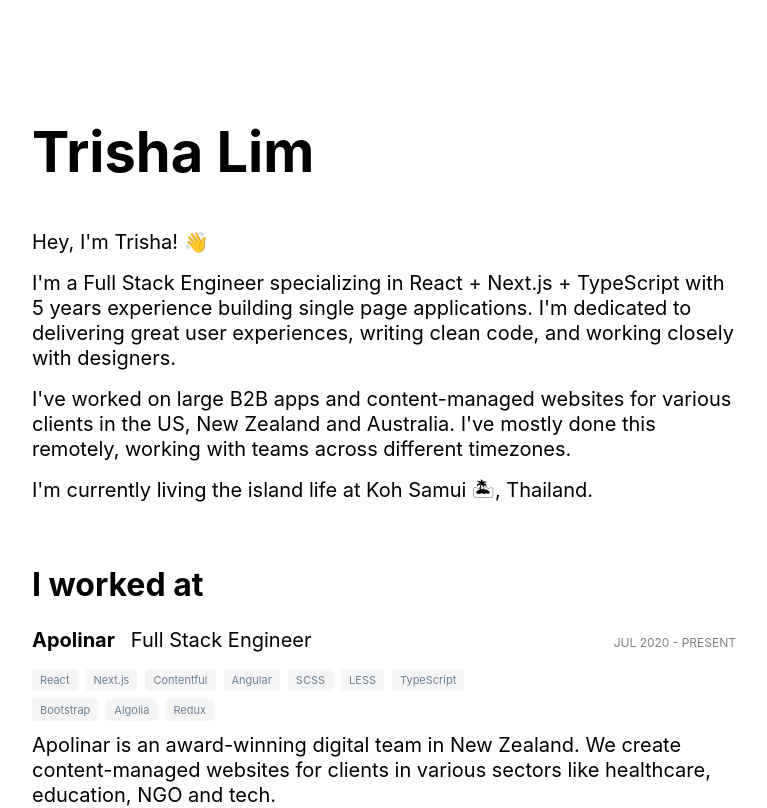
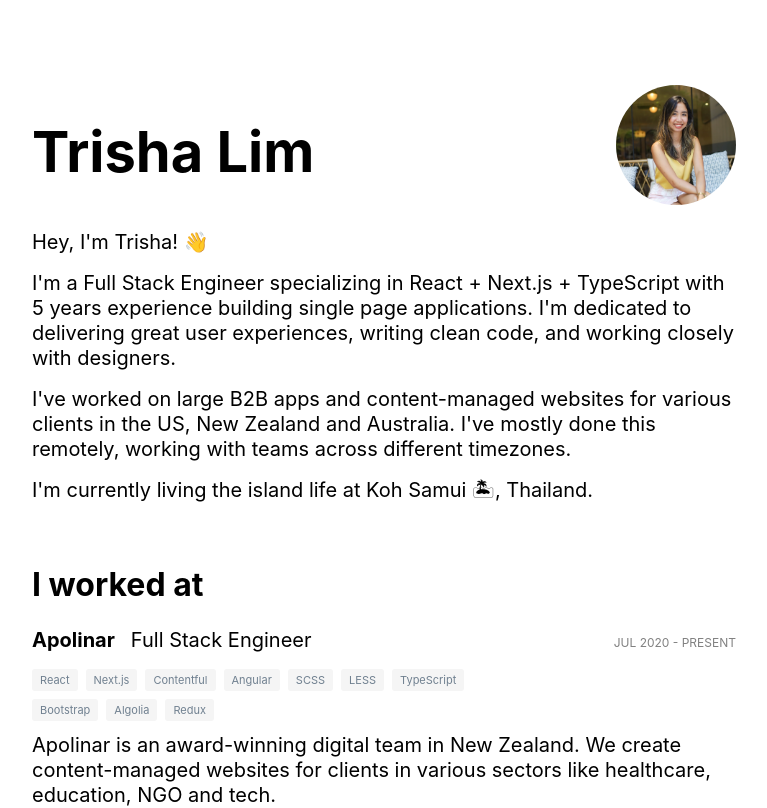
Before and after one commit to el-pol/nextjs-trishalim, a Next.js app: page / in a window 1280 px wide. Shown: the top 808 px of the page, without its empty margins (256-1023 px from the left). Built offline with nearby package versions, Linux system fonts and the light colour scheme.

Commit message:
add profile image

```diff
--- a/pages/index.tsx
+++ b/pages/index.tsx
@@ -177,9 +177,13 @@ const Home: NextPage = () => {
       </Head>
 
       <main className={styles.main}>
-        <h1>
-          Trisha Lim
-        </h1>
+
+        <div className="headline">
+          <h1>
+            Trisha Lim
+          </h1>
+          <img className="profile-image" src="/profile.png"/>
+        </div>
 
         <br />
 
--- a/styles/globals.css
+++ b/styles/globals.css
@@ -45,6 +45,30 @@ p {
 
   p {
     font-size: 1.25rem;
+  }
+}
+
+.headline {
+  display: flex;
+  align-items: center;
+  flex-direction: column-reverse;
+}
+
+.profile-image {
+  border-radius: 100%;
+  height: 150px;
+  width: 150px;
+}
+
+@media screen and (min-width: 991px) {
+  .headline {
+    flex-direction: row;
+    justify-content: space-between;
+  }
+
+  .profile-image {
+    height: 120px;
+    width: 120px;
   }
 }
 
```
Also changed, not shown: public/profile.png (added).
